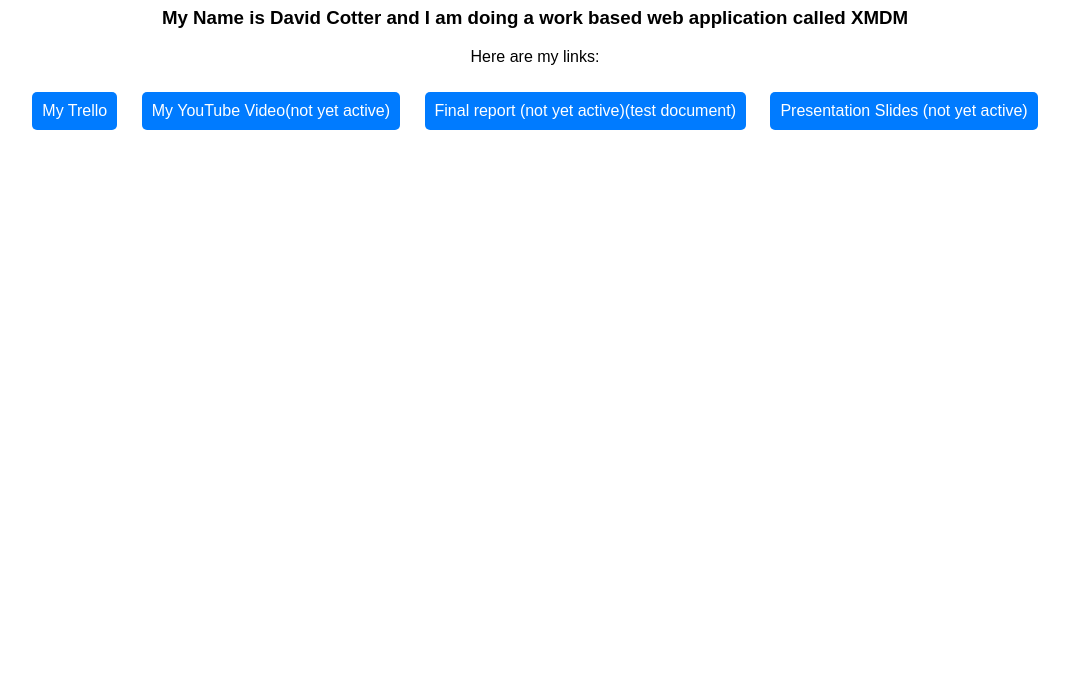
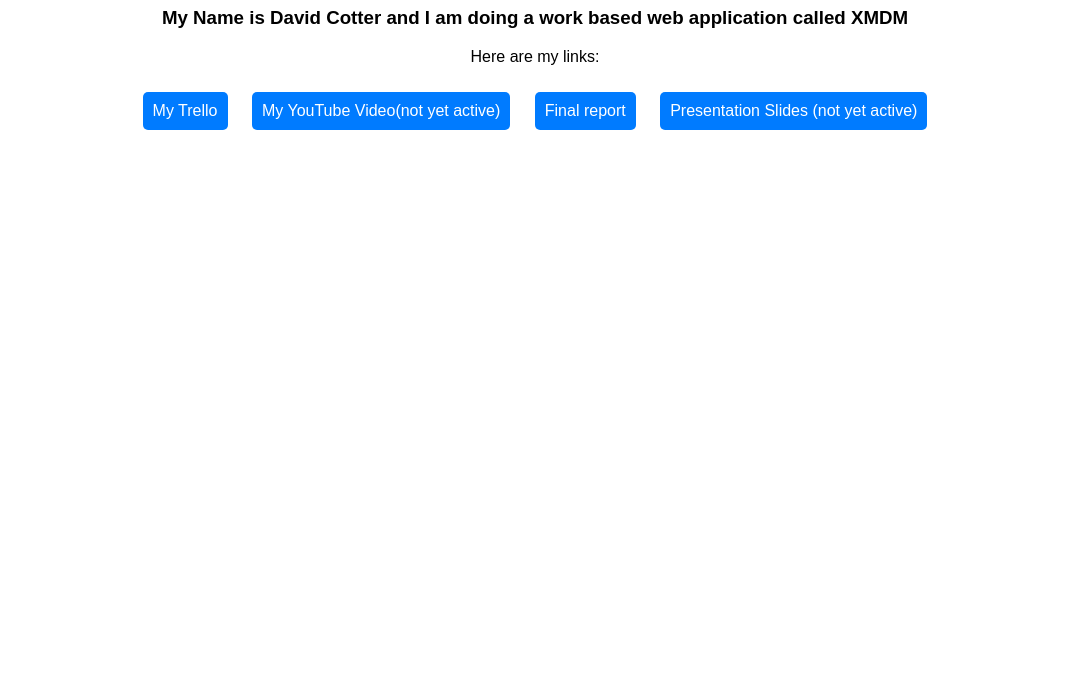
Before and after one commit to Dcot95/Dcot95.github.io, a plain HTML site: page index.html in a window 1280 px wide. Shown: the part 101-800 px from the top of the page, without its empty margins (105-1174 px from the left). Drawn offline with Linux system fonts and the light colour scheme.

Commit message:
final report added

```diff
--- a/index.html
+++ b/index.html
@@ -30,7 +30,7 @@
     <p>Here are my links:</p>
     <a href="https://trello.com/invite/b/t5xAN0vi/ATTIda042a8b5c9771267d41a1b0043a58cb9F3656AA/final-project-v2" target="_blank">My Trello</a>
     <a href="" target="_blank">My YouTube Video(not yet active)</a>
-    <a href="https://drive.google.com/file/d/1b40V5lH22XGgpw7-4PzFBPD_J45I9I46/view?usp=drive_link" target="_blank">Final report (not yet active)(test document)</a>
+    <a href="https://drive.google.com/file/d/1XdHW1PF-qtMx-BP4YcKcJhGsvNipXvqo/view?usp=sharing" target="_blank">Final report</a>
     <a href="" target="_blank">Presentation Slides (not yet active)</a>
 </body>
 </html>
```
Also changed, not shown: 1 other file.
